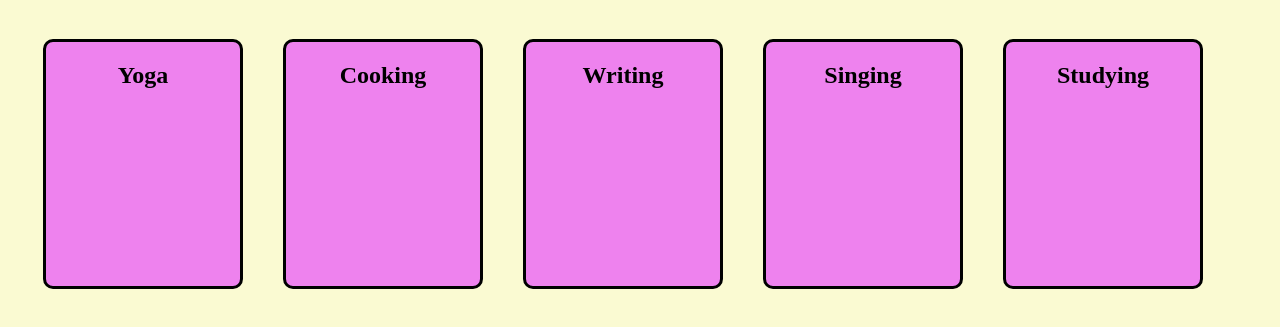
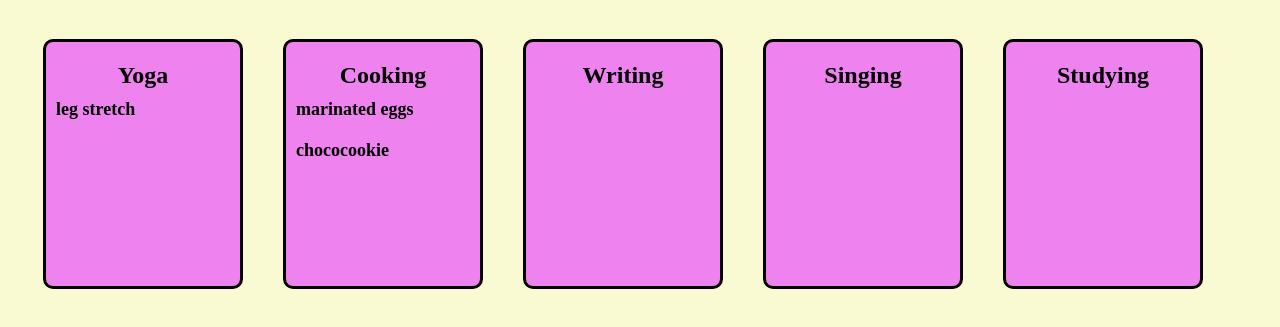
Before and after one commit to FlagonDragon/todo-list, a website built with webpack: page src/template.html in a window 1280 px wide. Shown: the part 61-388 px from the top of the page. Built offline with nearby package versions, Linux system fonts and the light colour scheme.

Commit message:
add todos in DOM

```diff
--- a/src/DOM.js
+++ b/src/DOM.js
@@ -1,8 +1,6 @@
 // DOM manipulation
 
 const content = document.getElementById('content');
-
-// content.textContent = 'lalapaloza';
 
 
 function writeContent() {
@@ -19,6 +17,20 @@ function writeContent() {
 
         content.appendChild(projectDiv);
 
+        project.todos.forEach(todo => {
+
+            console.log(todo.title)
+
+            var todoDiv = document.createElement('div');
+
+            todoDiv.classList.add('todoDiv');
+
+            todoDiv.textContent += todo.title
+
+            projectDiv.appendChild(todoDiv);
+
+        });
+
     });
 
 }
--- a/src/styles.css
+++ b/src/styles.css
@@ -1,6 +1,9 @@
 * {
+    box-sizing: border-box;
+}
+
+body {
     background-color: lightgoldenrodyellow;
-    box-sizing: border-box;
 }
 
 #content {
@@ -26,3 +29,9 @@ h1 {
     margin: 20px;
     padding-top: 20px
 }
+
+.todoDiv {
+    font-size: 18px;
+    text-align: left;
+    padding: 10px;
+}
```
